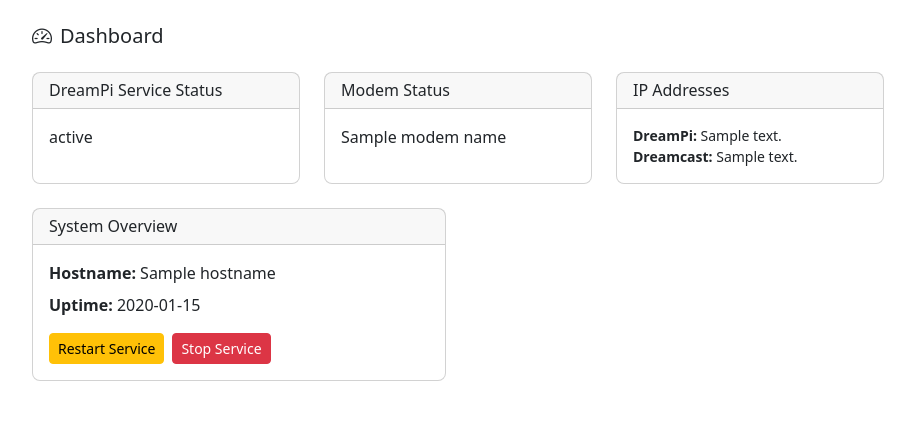
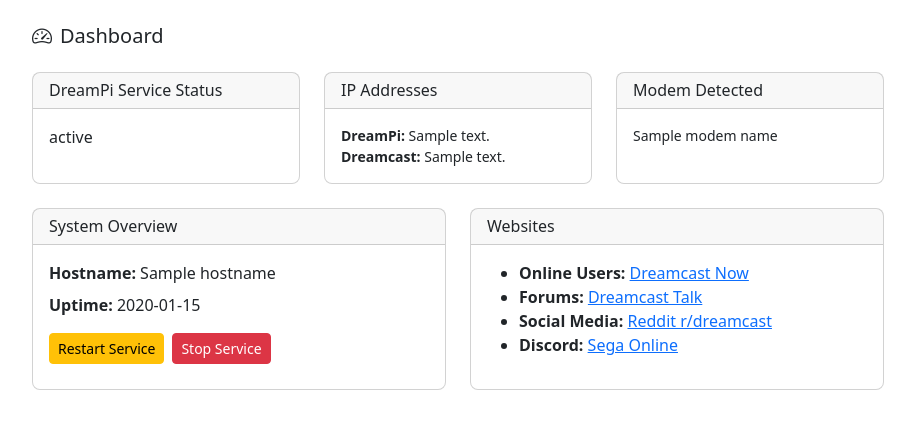
Before and after one commit to jschwager/dreampi-gui, a Flask app: template templates/index.html in a window 1280 px wide. Shown: the part 72-501 px from the top of the page, without its empty margins (182-1097 px from the left). Run offline with Flask 3, Linux system fonts and the light colour scheme; the template is opened without the code that fills it: most values are stand-ins (such as "Sample title", 1, 10 or a date in 2020).

Commit message:
Swap modem and IP address sections in dashboard; add websites links for online resources

```diff
--- a/templates/index.html
+++ b/templates/index.html
@@ -19,21 +19,21 @@
 				<div class="col-md-4 mb-4">
 					<div class="card rounded-3 h-100">
 						<div class="card-header">
-							<h6 class="mb-0">Modem Status</h6>
+							<h6 class="mb-0">IP Addresses</h6>
 						</div>
-						<div class="card-body">
-    						{{ modem_name | safe }}
+						<div class="card-body small">
+							<strong>DreamPi:</strong> {{ ip_address }}<br>
+							<strong>Dreamcast:</strong> {{ dc_ip_address }}
 						</div>
 					</div>
 				</div>
 				<div class="col-md-4 mb-4">
 					<div class="card rounded-3 h-100">
 						<div class="card-header">
-							<h6 class="mb-0">IP Addresses</h6>
+							<h6 class="mb-0">Modem Detected</h6>
 						</div>
 						<div class="card-body small">
-							<strong>DreamPi:</strong> {{ ip_address }}<br>
-							<strong>Dreamcast:</strong> {{ dc_ip_address }}
+    						{{ modem_name | safe }}
 						</div>
 					</div>
 				</div>
@@ -56,6 +56,23 @@
 						</div>
 					</div>
 				</div>
+				<div class="col-md-6 mb-4">
+					<div class="card rounded-3 h-100">
+						<div class="card-header">
+							<h6 class="mb-0">Websites</h6>
+						</div>
+						<div class="card-body">
+							<div class="mb-3">
+								<ul>
+									<li><strong>Online Users:</strong> <a href="https://dreamcast.online/now/" target="_blank">Dreamcast Now</a></li>
+									<li><strong>Forums:</strong> <a href="https://www.dreamcast-talk.com/" target="_blank">Dreamcast Talk</a></li>
+									<li><strong>Social Media:</strong> <a href="https://www.reddit.com/r/dreamcast/" target="_blank">Reddit r/dreamcast</a></li>
+									<li><strong>Discord:</strong> <a href="https://segaonline.net" target="_blank">Sega Online</a></li>
+								</ul>
+							</div>
+						</div>
+					</div>
+				</div>
 			</div>
 		</div>
 
```
